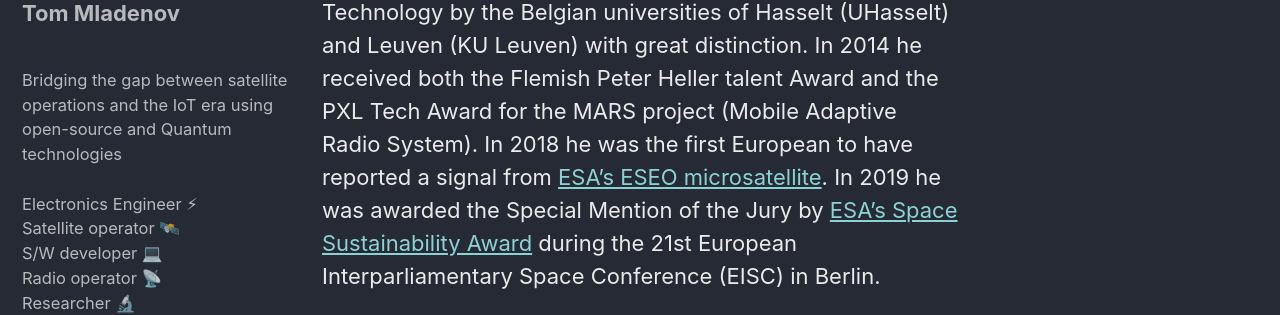
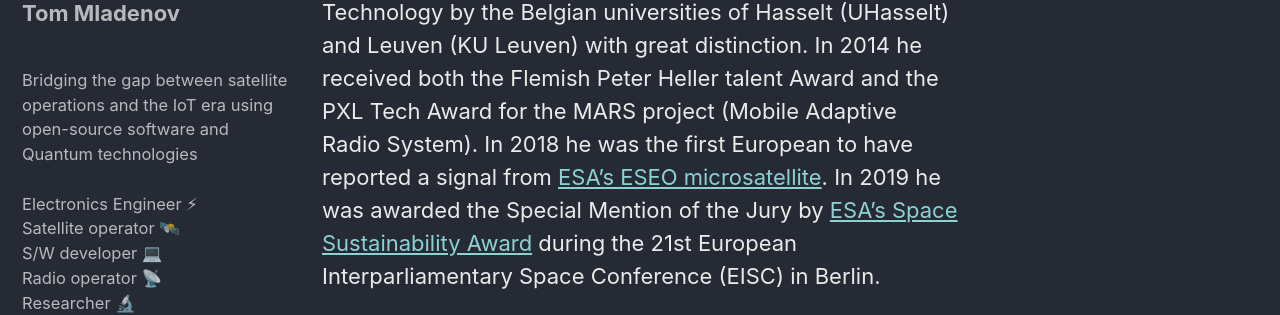
Before and after one commit to TomMladenov/tommladenov.github.io, a Jekyll site: the page built from index.md, in a window 1280 px wide. Shown: the part 233-548 px from the top of the page. Built offline with Jekyll 4.4.1, drawn with Linux system fonts in a browser that asks for light colours; cached includes are drawn as plain includes.

Commit message:
Update bio text

```diff
--- a/_config.yml
+++ b/_config.yml
@@ -95,7 +95,7 @@ analytics:
 author:
   name             : "Tom Mladenov"
   avatar           : "/img/avatar_cropped.png"
-  bio              : "<br>Bridging the gap between satellite operations and the IoT era using open-source and Quantum technologies<br><br>Electronics Engineer ⚡<br>Satellite operator 🛰️<br>S/W developer 💻<br>Radio operator 📡<br>Researcher 🔬<br>Hacker 🛠️<br><br>Views and posts are my own<br>"
+  bio              : "<br>Bridging the gap between satellite operations and the IoT era using open-source software and Quantum technologies<br><br>Electronics Engineer ⚡<br>Satellite operator 🛰️<br>S/W developer 💻<br>Radio operator 📡<br>Researcher 🔬<br>Hacker 🛠️<br><br>Views and posts are my own<br>"
   location         : "Europe"
   email            :
   links:
```
